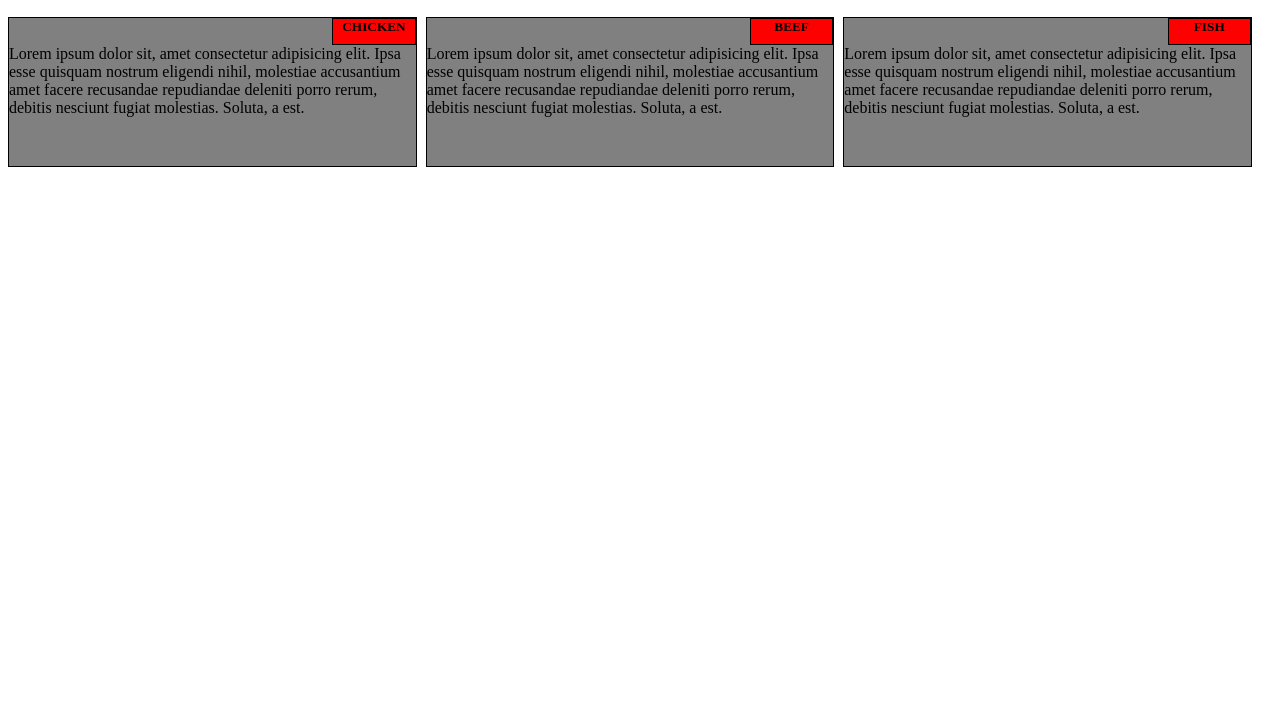
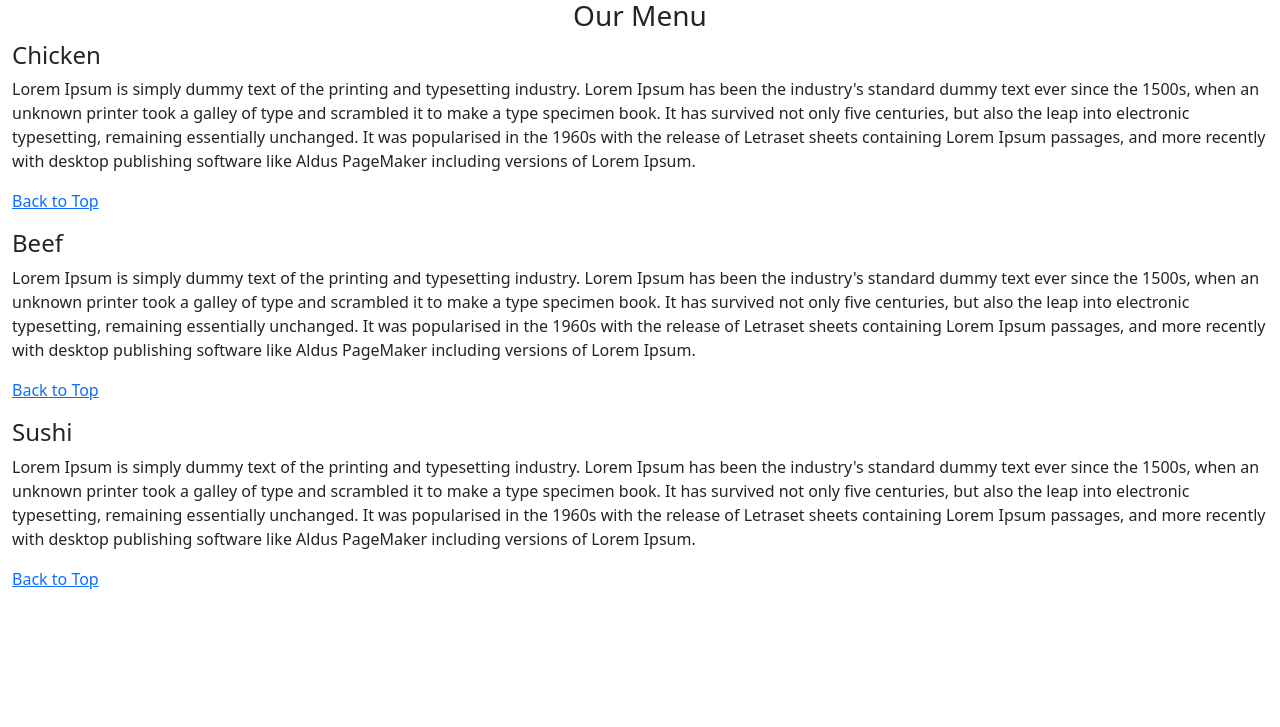
Before and after one commit to Manoj-kumar2004/real_coursera, a plain HTML site: page index.html in a window 1280 px wide. Shown: the part 73-800 px from the top of the page. Drawn offline with nearby package versions, Linux system fonts and the light colour scheme.

Commit message:
modified:   index.html 	modified:   style.css

```diff
--- a/index.html
+++ b/index.html
@@ -1,24 +1,65 @@
 <!DOCTYPE html>
-<html>
+<html lang="en">
+<head>
+  <title>Assignment</title>
+  <meta charset="utf-8">
+  <meta name="viewport" content="width=device-width, initial-scale=1">
+  <link href="https://cdn.jsdelivr.net/npm/bootstrap@5.3.2/dist/css/bootstrap.min.css" rel="stylesheet">
+  <script src="https://cdn.jsdelivr.net/npm/bootstrap@5.3.2/dist/js/bootstrap.bundle.min.js"></script>
 
-    <head>
-        <title>MODULE 2 ASSIGNMENT</title>
-        <meta name="viewport" content="width=device-width,scaling=1">
-        <link rel="stylesheet" href="style.css">
 </head>
 <body>
-        <h1>OUR MENU</h1>
-            <div class="ld-4 md-6">
-                <h5>CHICKEN</h5>
-                <p>Lorem ipsum dolor sit, amet consectetur adipisicing elit. Ipsa esse quisquam nostrum eligendi nihil, molestiae accusantium amet facere recusandae repudiandae deleniti porro rerum, debitis nesciunt fugiat molestias. Soluta, a est.</p>
+
+<nav class="navbar navbar-expand-sm bg-dark navbar-dark sticky-top">
+  <div class="container-fluid">
+    <a class="navbar-brand" href="#">Food, LLC</a>
+    <button class="navbar-toggler" type="button" data-bs-toggle="collapse" data-bs-target="#collapsibleNavbar">
+      <span class="navbar-toggler-icon"></span>
+    </button>
+    <div class="collapse navbar-collapse" id="collapsibleNavbar">
+      <ul class="navbar-nav d-md-none">
+        <li class="nav-item">
+          <a class="nav-link" href="#">Chicken</a>
+        </li>
+        <li class="nav-item">
+          <a class="nav-link" href="#">Beef</a>
+        </li>
+        <li class="nav-item">
+          <a class="nav-link" href="#">Sushi</a>
+        </li>
+      </ul>
     </div>
-            <div class="ld-4 md-6">
-                <h5>BEEF</h5>
-                <p>Lorem ipsum dolor sit, amet consectetur adipisicing elit. Ipsa esse quisquam nostrum eligendi nihil, molestiae accusantium amet facere recusandae repudiandae deleniti porro rerum, debitis nesciunt fugiat molestias. Soluta, a est.</p>
   </div>
-            <div class="ld-4 md-6 test">
-                <h5>FISH</h5>
-                <p>Lorem ipsum dolor sit, amet consectetur adipisicing elit. Ipsa esse quisquam nostrum eligendi nihil, molestiae accusantium amet facere recusandae repudiandae deleniti porro rerum, debitis nesciunt fugiat molestias. Soluta, a est.</p>
+</nav>
+
+<div class="container-fluid mt-3">
+  <h3 class="text-center">Our Menu</h3>
+
+  <div class="row">
+    <div class="col-md-12 col-sm-8 mx-auto">
+      <div class="box">
+        <h4>Chicken</h4>
+        <p>Lorem Ipsum is simply dummy text of the printing and typesetting industry. Lorem Ipsum has been the industry's standard dummy text ever since the 1500s, when an unknown printer took a galley of type and scrambled it to make a type specimen book. It has survived not only five centuries, but also the leap into electronic typesetting, remaining essentially unchanged. It was popularised in the 1960s with the release of Letraset sheets containing Lorem Ipsum passages, and more recently with desktop publishing software like Aldus PageMaker including versions of Lorem Ipsum.</p>
+        <p><a href="#">Back to Top</a></p>
+      </div>
+    </div>
+
+    <div class="col-md-12 col-sm-8 mx-auto">
+      <div class="box">
+        <h4>Beef</h4>
+        <p>Lorem Ipsum is simply dummy text of the printing and typesetting industry. Lorem Ipsum has been the industry's standard dummy text ever since the 1500s, when an unknown printer took a galley of type and scrambled it to make a type specimen book. It has survived not only five centuries, but also the leap into electronic typesetting, remaining essentially unchanged. It was popularised in the 1960s with the release of Letraset sheets containing Lorem Ipsum passages, and more recently with desktop publishing software like Aldus PageMaker including versions of Lorem Ipsum.</p>
+        <p><a href="#">Back to Top</a></p>
+      </div>
+    </div>
+
+    <div class="col-md-12 col-sm-8 mx-auto">
+      <div class="box">
+        <h4>Sushi</h4>
+        <p>Lorem Ipsum is simply dummy text of the printing and typesetting industry. Lorem Ipsum has been the industry's standard dummy text ever since the 1500s, when an unknown printer took a galley of type and scrambled it to make a type specimen book. It has survived not only five centuries, but also the leap into electronic typesetting, remaining essentially unchanged. It was popularised in the 1960s with the release of Letraset sheets containing Lorem Ipsum passages, and more recently with desktop publishing software like Aldus PageMaker including versions of Lorem Ipsum.</p>
+        <p><a href="#">Back to Top</a></p>
+      </div>
+    </div>
+  </div>
 </div>
 
 </body>
--- a/style.css
+++ b/style.css
@@ -1,51 +1,7 @@
 
-h1{
-    text-align: center;
+.box {
+  border: 1px solid #ddd;
+  padding: 20px;
+  text-align: center;
+  margin: 10px;
 }
-h5{
-    width:20%;
-    justify-items: center;
-    border:solid 1px black;
-    background-color:red;
-    text-align: center;
-    float: right;
-    margin-top: 0px;
-    margin-bottom:0px;
-    height:25px;
-
-}
-div{
-    box-sizing: border-box;
-    background-color: grey;
-    border:solid 1px black;
-    margin-top:10px;
-    width:100%;
-    height:150px;
-    margin-left: auto;
-    margin-right: auto;
-    float:left;
-    overflow: auto;
-}
-div > p{
-    clear:right;
-}
-@media (min-width:992px)
-{
-    .ld-4{
-        width:32.33%;
-        box-sizing: border-box;
-        margin-right: 9px;
-    }
-}
-@media (min-width:768px) and (max-width:991px)
-{
-    .md-6{
-        width:49%;
-        box-sizing: border-box;
-        margin-right: 6px;
-
-    }
-    .test{
-        width:100% !important;
-    }
-}
```
Lines whose indentation alone changed are shown as unchanged.
